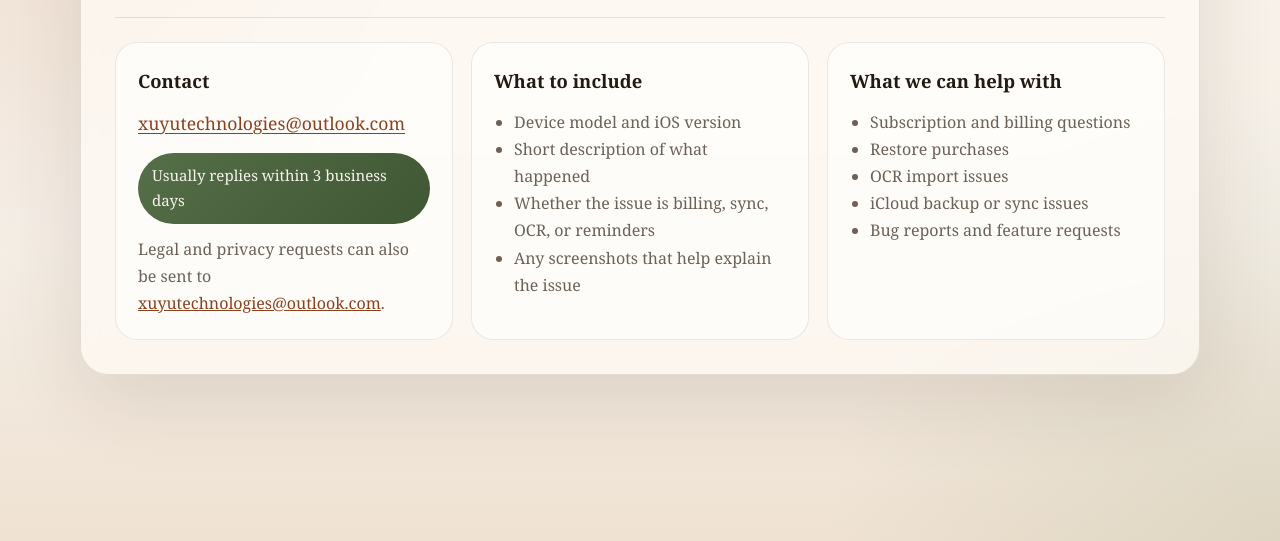
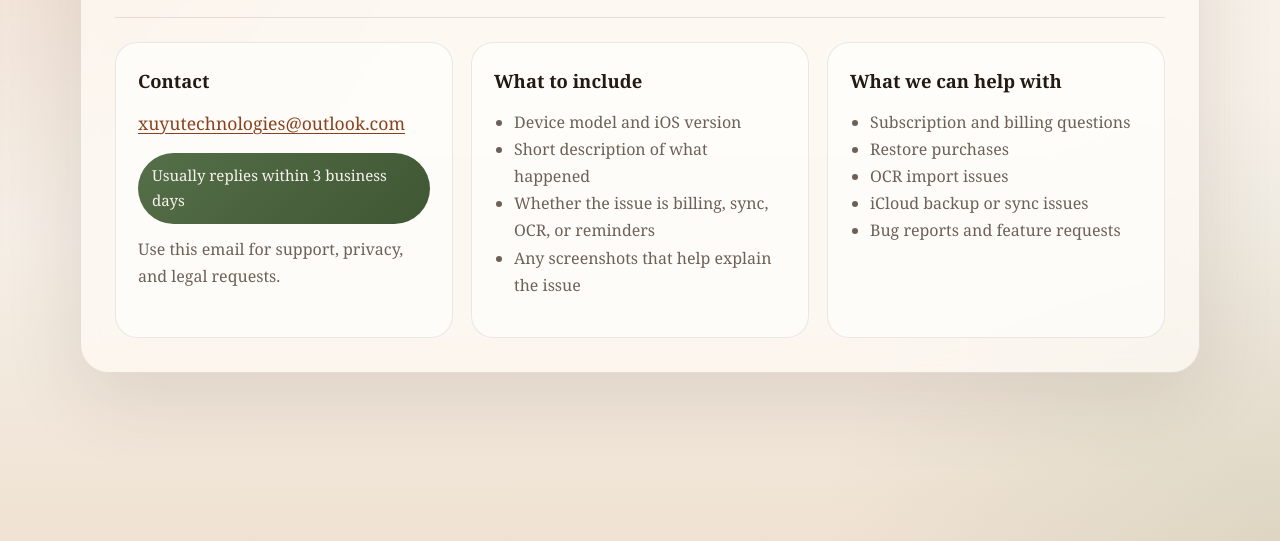
Before and after one commit to ceasarXuu/xuyutech-legal-docs, a plain HTML site: page Products/SubSnap/US/index.html in a window 1280 px wide. Shown: the part 259-800 px from the top of the page. Drawn offline with Linux system fonts and the light colour scheme.

Commit message:
refactor: simplify subsnap contact copy

```diff
--- a/Products/SubSnap/US/index.html
+++ b/Products/SubSnap/US/index.html
@@ -322,10 +322,7 @@
           <h3>Contact</h3>
           <p><a class="mail-link" href="mailto:xuyutechnologies@outlook.com">xuyutechnologies@outlook.com</a></p>
           <div class="badge">Usually replies within 3 business days</div>
-          <p>
-            Legal and privacy requests can also be sent to
-            <a href="mailto:xuyutechnologies@outlook.com">xuyutechnologies@outlook.com</a>.
-          </p>
+          <p>Use this email for support, privacy, and legal requests.</p>
         </article>
 
         <article class="info-card">
```
Also changed, not shown: Products/SubSnap/CN/index.html (+1 -4 lines).
